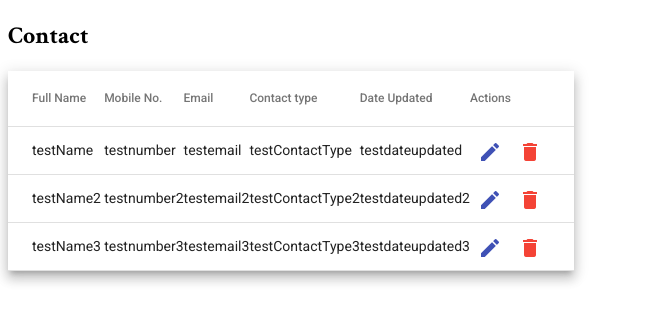
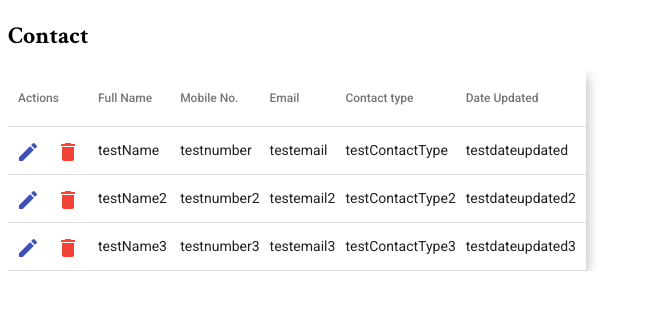
Before and after one commit to AngPayas055/contact-app, an Angular app: page / in a window 1280 px wide. Shown: the top 322 px of the page, without its empty margins (0-655 px from the left). Built offline with nearby package versions, Linux system fonts and the light colour scheme.

Commit message:
dialog with module

```diff
--- a/src/app/app.module.ts
+++ b/src/app/app.module.ts
@@ -6,19 +6,18 @@ import { BrowserAnimationsModule } from '@angular/platform-browser/animations';
 import { MatSlideToggleModule } from '@angular/material/slide-toggle';
 import { ContactModule } from './modules/contact/contact.module';
 import { AppRoutingModule } from './app-routing.module';
-//import { ContactComponent } from './modules/contact/contact.component';
+import { DialogModule } from './modules/contact/dialog/dialog.module';
 
 @NgModule({
   declarations: [
     AppComponent,
-    //ContactComponent,
   ],
   imports: [
     BrowserModule,
     BrowserAnimationsModule,
     MatSlideToggleModule,
     ContactModule,
-    AppRoutingModule
+    AppRoutingModule,
   ],
   providers: [],
   bootstrap: [AppComponent],
--- a/src/app/modules/contact/contact-main/contact-main.component.css
+++ b/src/app/modules/contact/contact-main/contact-main.component.css
@@ -0,0 +1,29 @@
+.table-cont{
+    overflow-x: auto;
+}
+.th{
+    padding: 0 10px 0 0
+}
+.td{
+    padding: 0 10px 0 0
+}
+th.mat-header-cell:first-of-type, td.mat-cell:first-of-type, td.mat-footer-cell:first-of-type {
+    padding-left: 0;
+}
+th.mat-header-cell:last-of-type, td.mat-cell:last-of-type, td.mat-footer-cell:last-of-type {
+    padding-right: 0;
+}
+.pl-ten{
+    padding-left: 10px;
+}
+
+
+
+
+
+
+/* @media only screen and (max-width: 600px) {
+  body {
+    background-color: lightblue;
+  }
+} */
--- a/src/app/modules/contact/contact-main/contact-main.component.html
+++ b/src/app/modules/contact/contact-main/contact-main.component.html
@@ -2,7 +2,7 @@
 
 
     <h2>Contact</h2>
-
+    <div class="table-cont">
         <table
             mat-table
             [dataSource]="contactDataSourceWithObjectColumn"
@@ -15,27 +15,32 @@
                 *ngFor="let column of contactDisplayedColumnsWithObject; let i = index"
             >
                 <ng-container>
-                <th mat-header-cell *matHeaderCellDef mat-sort-header >{{ contactHeader[i] }}</th>
+                    <th mat-header-cell *matHeaderCellDef mat-sort-header ><span class="th">{{ contactHeader[i] }}</span></th>
                 </ng-container>
                 <ng-container>
-                <td mat-cell *matCellDef="let emp">{{ emp[column] }}</td>
+                    <td mat-cell *matCellDef="let emp"><span class="td">{{ emp[column] }}</span></td>
                 </ng-container>
             </ng-container>
             <ng-container matColumnDef="actions">
-            <th mat-header-cell *matHeaderCellDef colspan="2">Actions</th>
+                <th mat-header-cell *matHeaderCellDef> <span class="th pl-ten">Actions</span></th>
                 <td mat-cell *matCellDef="let emprowContact">
+                    <span class="d-flex td">
                         <button mat-icon-button color="primary" (click)="onEdit(emprowContact)">
                           <mat-icon>edit</mat-icon>
                         </button>
                         <button mat-icon-button color="warn" (click)="onDelete(emprowContact)">
                           <mat-icon>delete</mat-icon>
                         </button>
+                    </span>
                 </td>
             </ng-container>
+            <tr mat-header-row *matHeaderRowDef="['actions'].concat(contactDisplayedColumnsWithObject)"></tr>
+            <tr mat-row *matRowDef="let emprowContact; columns: ['actions'].concat(contactDisplayedColumnsWithObject)"></tr>
 
-        <tr mat-header-row *matHeaderRowDef="contactDisplayedColumnsWithObject.concat('actions')"></tr>
-        <tr mat-row *matRowDef="let emprowContact; columns: contactDisplayedColumnsWithObject.concat('actions')"></tr>
+            <!-- <tr mat-header-row *matHeaderRowDef="contactDisplayedColumnsWithObject.concat('actions')"></tr>
+            <tr mat-row *matRowDef="let emprowContact; columns: contactDisplayedColumnsWithObject.concat('actions')"></tr> -->
         </table>
+    </div>
 
 
     <!-- <h1>Where this is h1 The Quick brown fox jumps over the lazy dogs</h1>
--- a/src/app/modules/contact/contact-main/contact-main.component.ts
+++ b/src/app/modules/contact/contact-main/contact-main.component.ts
@@ -3,6 +3,8 @@ import { MatTableDataSource } from '@angular/material/table';
 import { MatSort,Sort } from '@angular/material/sort';
 import { Employee } from 'src/app/models/employee.model';
 import { Contact } from 'src/app/models/contact.model';
+import { MatDialog, MatDialogRef } from '@angular/material/dialog';
+import { ContactDialogComponent } from '../dialog/contact-dialog/contact-dialog.component'
 
 @Component({
   selector: 'app-contact-main',
@@ -26,11 +28,30 @@ export class ContactMainComponent implements OnInit {
   @ViewChild('empTbSortContact') empTbSortContact = new MatSort();
   @ViewChild('empTbSortWithObjectContact') empTbSortWithObjectContact = new MatSort();
 
-  constructor() { }
+  dataFromDialog: any;
+
+  constructor(private dialog: MatDialog) { }
 
   onEdit(edit:any){
     console.log(edit)
+    const dialogRef = this.dialog.open(ContactDialogComponent, {
+      width: '350px',
+      height: '400px',
+      data: {
+        action: 'edit',
+        data: edit,
+      },
+    });
+
+    dialogRef.afterClosed().subscribe((data) => {
+      console.log(data)
+      // this.dataFromDialog = data.form;
+      // if (data.clicked === 'submit') {
+      //   console.log('Sumbit button clicked');
+      // }
+    });
   }
+
   onDelete(deletevar:any){
     console.log(deletevar)
   }
--- /dev/null
+++ b/src/app/modules/contact/dialog/contact-dialog/contact-dialog.component.html
@@ -0,0 +1,7 @@
+
+<mat-form-field appearance="outline">
+    <mat-label>Outline form field</mat-label>
+    <input matInput placeholder="Placeholder">
+    <mat-icon matSuffix>sentiment_very_satisfied</mat-icon>
+    <!-- <mat-hint>Hint</mat-hint> -->
+  </mat-form-field>
--- /dev/null
+++ b/src/app/modules/contact/dialog/contact-dialog/contact-dialog.component.ts
@@ -0,0 +1,21 @@
+import { Component, Inject, OnInit } from '@angular/core';
+import { MatDialogRef, MAT_DIALOG_DATA } from '@angular/material/dialog';
+
+@Component({
+  selector: 'app-contact-dialog',
+  templateUrl: './contact-dialog.component.html',
+  styleUrls: ['./contact-dialog.component.css']
+})
+export class ContactDialogComponent implements OnInit {
+
+  constructor(
+    private dialogRef: MatDialogRef<ContactDialogComponent>,
+    @Inject(MAT_DIALOG_DATA) data: any
+  ) {
+    console.log('test',data)
+   }
+
+  ngOnInit(): void {
+  }
+
+}
--- a/src/styles.css
+++ b/src/styles.css
@@ -11,3 +11,12 @@ body{
     max-width: 1600px;
     margin: 0 auto;
 }
+.d-flex{
+    display: flex;
+}
+.text-ceter{
+    text-align: center;
+}
+.margin-center{
+    margin: 0 auto;
+}
```
Also changed, not shown: src/app/modules/contact/contact.module.ts (+7 -3 lines), src/app/modules/contact/dialog/dialog.module.ts (added, +18 -0 lines), src/app/modules/contact/dialog/contact-dialog/contact-dialog.component.css (added), 1 other file (tests, documents, lock files or other folders). Lines whose indentation alone changed are shown as unchanged.
